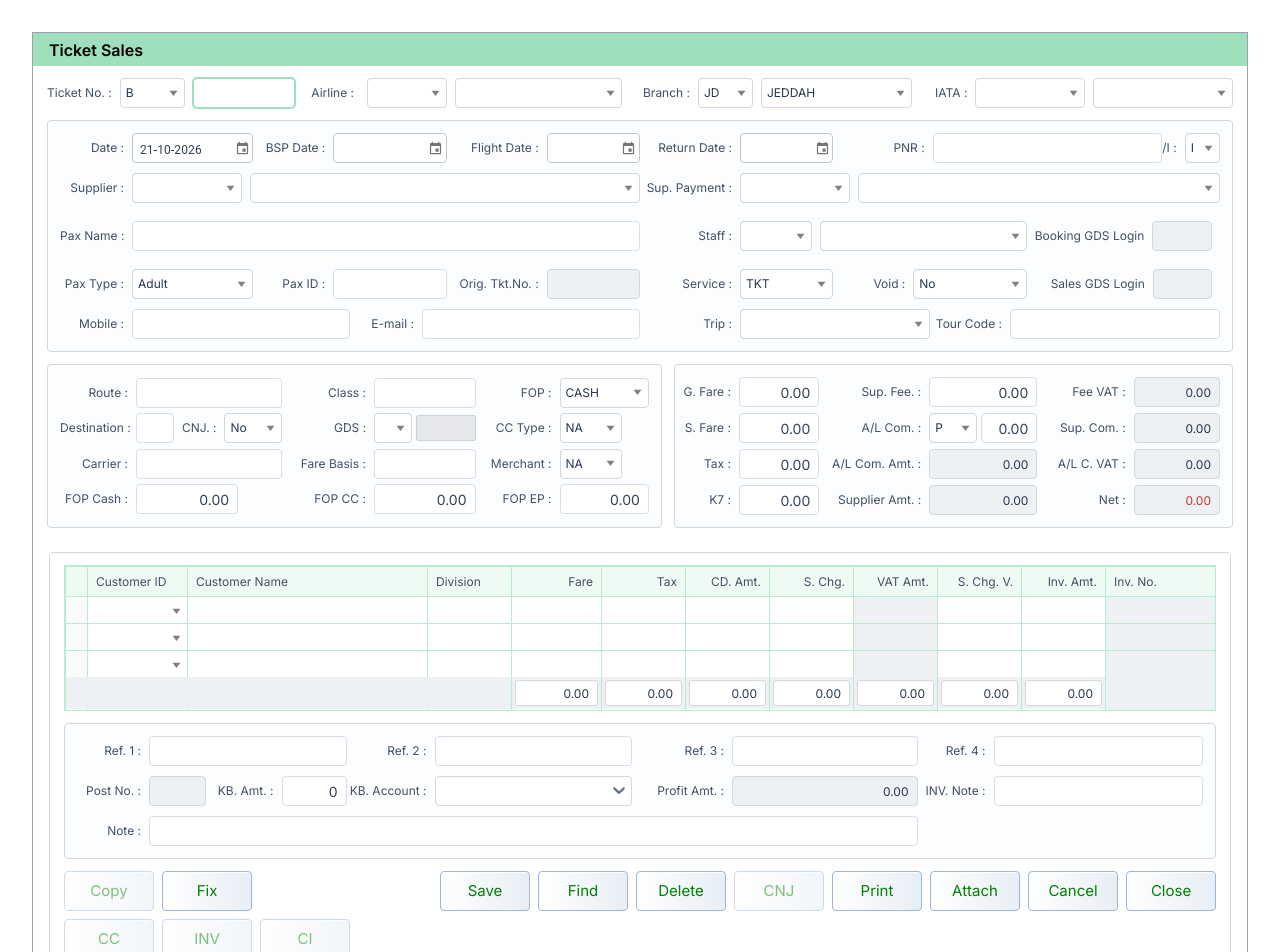
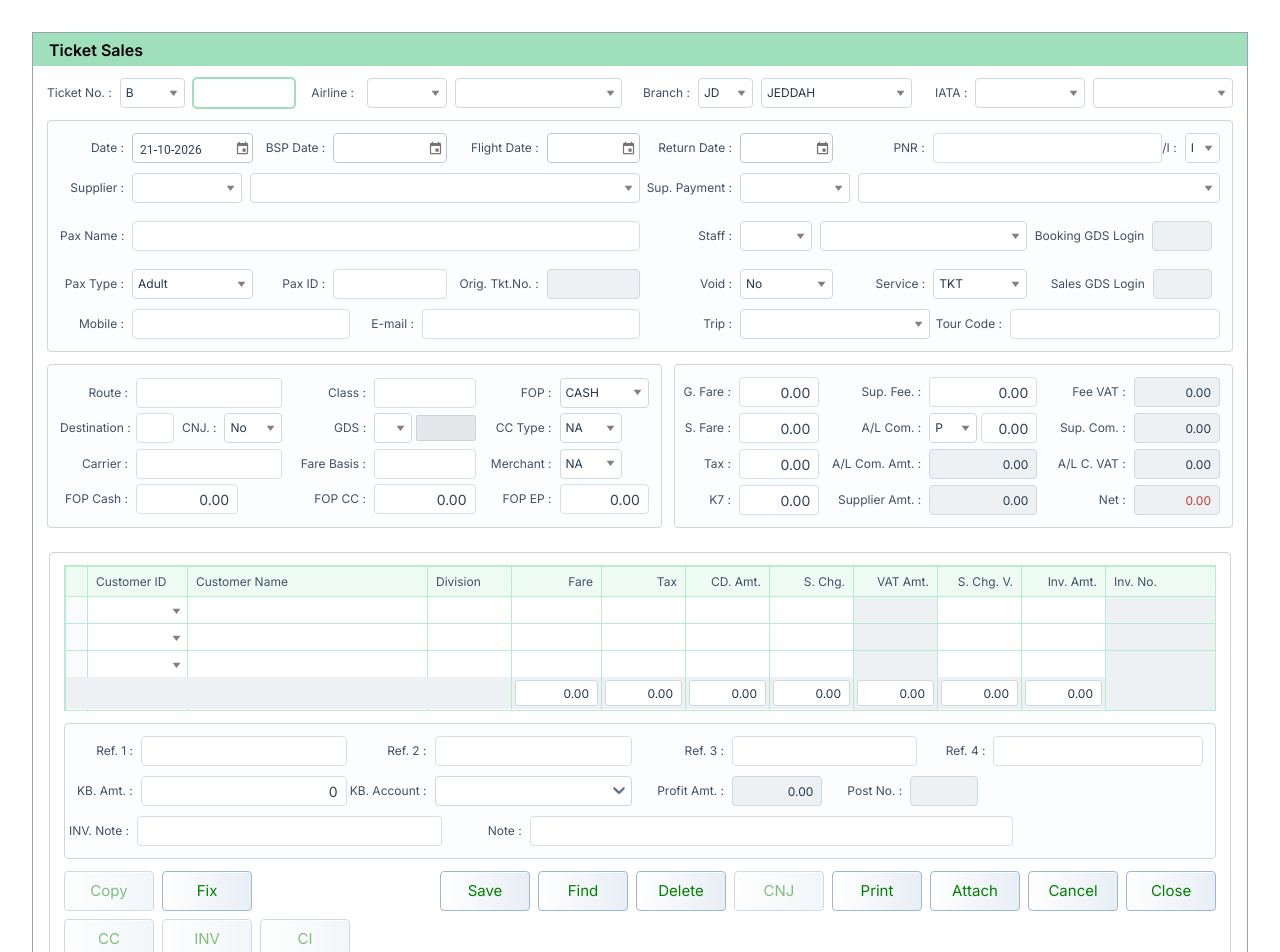
Before and after one commit to jishnuMgit/Travel, a React (Vite) app in the folder Frontend/: page / in a window 1280 px wide. Shown: the top 952 px of the page. Built offline with nearby package versions, Linux system fonts and the light colour scheme.

Commit message:
fix:rearrange the TicketPage ui

```diff
--- a/Frontend/src/components/sales/TicketSales/TicketDetails.tsx
+++ b/Frontend/src/components/sales/TicketSales/TicketDetails.tsx
@@ -801,14 +801,6 @@ const TicketDetailsFields: React.FC<PartProps> = ({ form, set }) => (
     </Field>
 
 
-    <Field label="Service :" labelClassName={LC} className="min-w-0 lg:col-span-2">
-      <Combo
-        id="lkpService"
-        options={serviceOptions}
-        value={form.service}
-        onChange={(v) => set("service", v)}
-      />
-    </Field>
 
 
     {/* <Field
@@ -824,7 +816,7 @@ const TicketDetailsFields: React.FC<PartProps> = ({ form, set }) => (
         className={inputClass}
       />
     </Field> */}
-    <Field label="Void :" labelClassName={LE} className="min-w-0 lg:col-span-2">
+    <Field label="Void :" labelClassName={LE} className="min-w-0 lg:col-span-2 ml-5">
       <div className="w-full min-w-0">
         <Combo
         id="lkpVoid"
@@ -834,6 +826,15 @@ const TicketDetailsFields: React.FC<PartProps> = ({ form, set }) => (
       />
       </div>
     </Field>
+    <Field label="Service :" labelClassName={LC} className="min-w-0 lg:col-span-2">
+      <Combo
+        id="lkpService"
+        options={serviceOptions}
+        value={form.service}
+        onChange={(v) => set("service", v)}
+      />
+    </Field>
+
     <Field
       label="Sales GDS Login"
       className="min-w-0 md:col-span-2 lg:col-span-2 lg:ml-4 lg:px-2"
@@ -1249,6 +1250,7 @@ const TicketDetails: React.FC<TicketDetailsProps> = ({ onClose }) => {
   const [form, setForm] = useState<FormState>(initialForm);
   const [error, setError] = useState("");
   const ticketNoRef = useRef<HTMLInputElement>(null);
+console.log(onClose);
 
   const set: SetField = (key, value) => {
     setError("");
@@ -1274,26 +1276,26 @@ const TicketDetails: React.FC<TicketDetailsProps> = ({ onClose }) => {
     console.log("search ticket", `${form.ticketPrefix ?? ""}${form.ticketNo}`);
   };
 
-  const handleSave = () => {
-    if (!form.ticketNo.trim()) {
-      setError("Enter the ticket number.");
-      ticketNoRef.current?.focus();
-      return;
-    }
-    setError("");
-    console.log(form);
-  };
+  // const handleSave = () => {
+  //   if (!form.ticketNo.trim()) {
+  //     setError("Enter the ticket number.");
+  //     ticketNoRef.current?.focus();
+  //     return;
+  //   }
+  //   setError("");
+  //   console.log(form);
+  // };
 
-  const handleCancel = () => {
-    setForm(initialForm());
-    setError("");
-    ticketNoRef.current?.focus();
-  };
+  // const handleCancel = () => {
+  //   setForm(initialForm());
+  //   setError("");
+  //   ticketNoRef.current?.focus();
+  // };
 
-  const handleClose = () => {
-    handleCancel();
-    onClose?.();
-  };
+  // const handleClose = () => {
+  //   handleCancel();
+  //   onClose?.();
+  // };
 
   return (
     <div className="flex min-h-full w-full items-start justify-center bg-white px-2 py-2 sm:px-4 sm:py-4">
--- a/Frontend/src/components/sales/TicketSales/TicketSalesInvoice.tsx
+++ b/Frontend/src/components/sales/TicketSales/TicketSalesInvoice.tsx
@@ -465,7 +465,7 @@ const TicketLinesFields: React.FC<{
       label="Ref. 1 :"
       htmlFor="txtRef1"
       labelClassName={LA}
-      className="lg:col-span-3"
+      className="lg:col-span-3 -ml-2"
     >
       <input
         id="txtRef1"
@@ -516,15 +516,7 @@ const TicketLinesFields: React.FC<{
 
     {/* row 2 : Post No. + KB. Amt. | KB. Account | Profit Amt. */}
     <div className="flex min-w-0 items-center gap-3 md:col-span-2 lg:col-span-3">
-      <Field label="Post No. :" labelClassName={LA} className="min-w-0 flex-1">
-        <input
-          id="txtPostNo"
-          readOnly
-          tabIndex={-1}
-          value={form.postNo}
-          className={readOnlyClass}
-        />
-      </Field>
+
       <Field
         label="KB. Amt. :"
         htmlFor="txtKbAmt"
@@ -555,7 +547,7 @@ const TicketLinesFields: React.FC<{
         />
       </div>
     </Field>
-    <Field label="Profit Amt. :" labelClassName={LC} className="lg:col-span-3">
+    <Field label="Profit Amt. :" labelClassName={LC} className="lg:col-span-2">
       <input
         id="txtProfitAmt"
         readOnly
@@ -564,13 +556,22 @@ const TicketLinesFields: React.FC<{
         className={`${readOnlyClass} text-right`}
       />
     </Field>
+     <Field label="Post No. :" labelClassName={LA} className="min-w-0 md:col-span-2 lg:col-span-2 w-[80%]">
+        <input
+          id="txtPostNo"
+          readOnly
+          tabIndex={-1}
+          value={form.postNo}
+          className={readOnlyClass}
+        />
+      </Field>
 
     {/* row 3 : INV. Note | Note */}
     <Field
       label="INV. Note :"
       htmlFor="txtInvNote"
       labelClassName={LA}
-      className="lg:col-span-3 -ml-3"
+      className="lg:col-span-4 -ml-3"
     >
       <input
         id="txtInvNote"
@@ -583,7 +584,7 @@ const TicketLinesFields: React.FC<{
       label="Note :"
       htmlFor="txtNote"
       labelClassName={LB}
-      className="md:col-span-2 lg:col-span-9"
+      className="md:col-span-2 lg:col-span-6"
     >
       <input
         id="txtNote"
```
